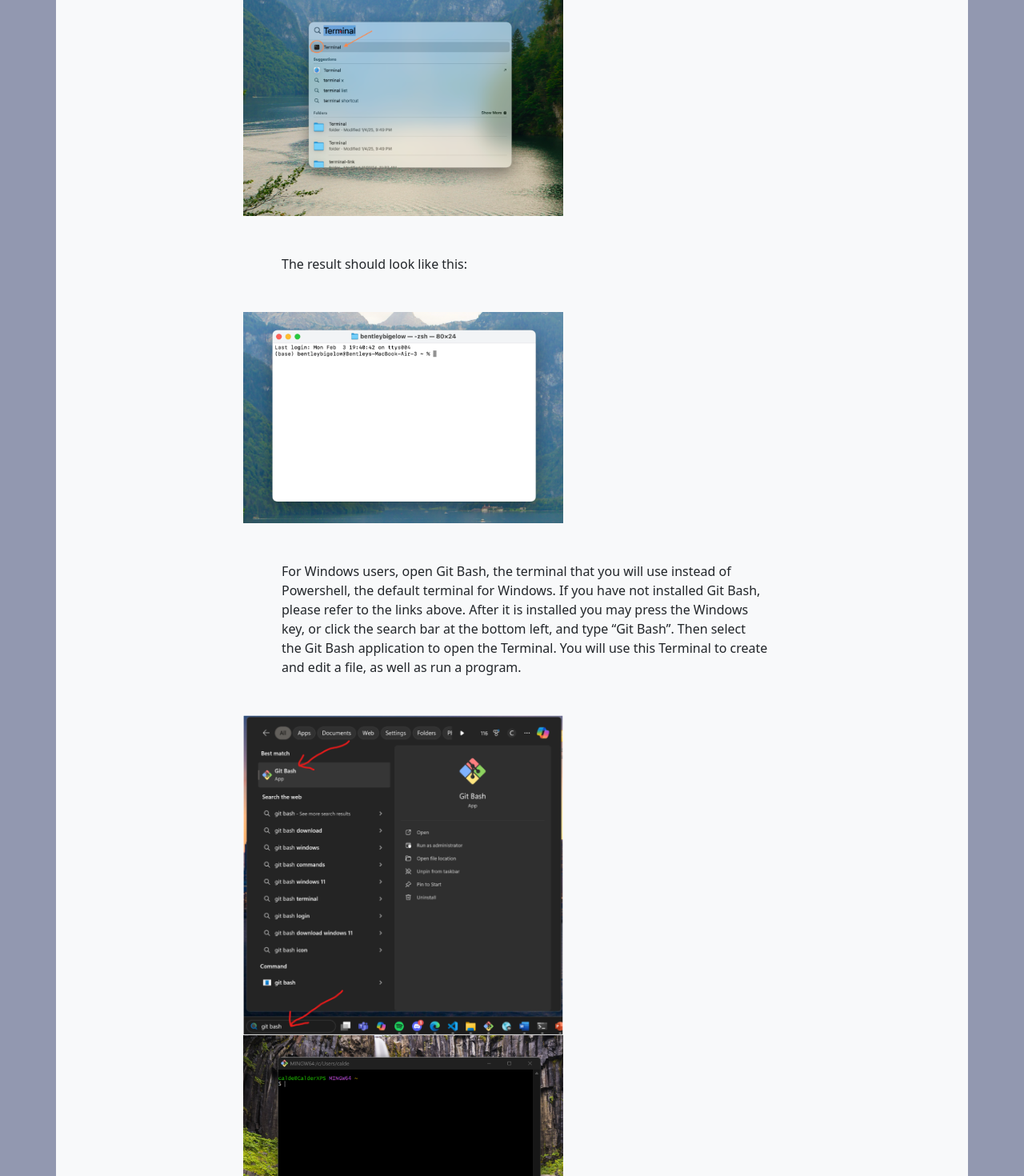
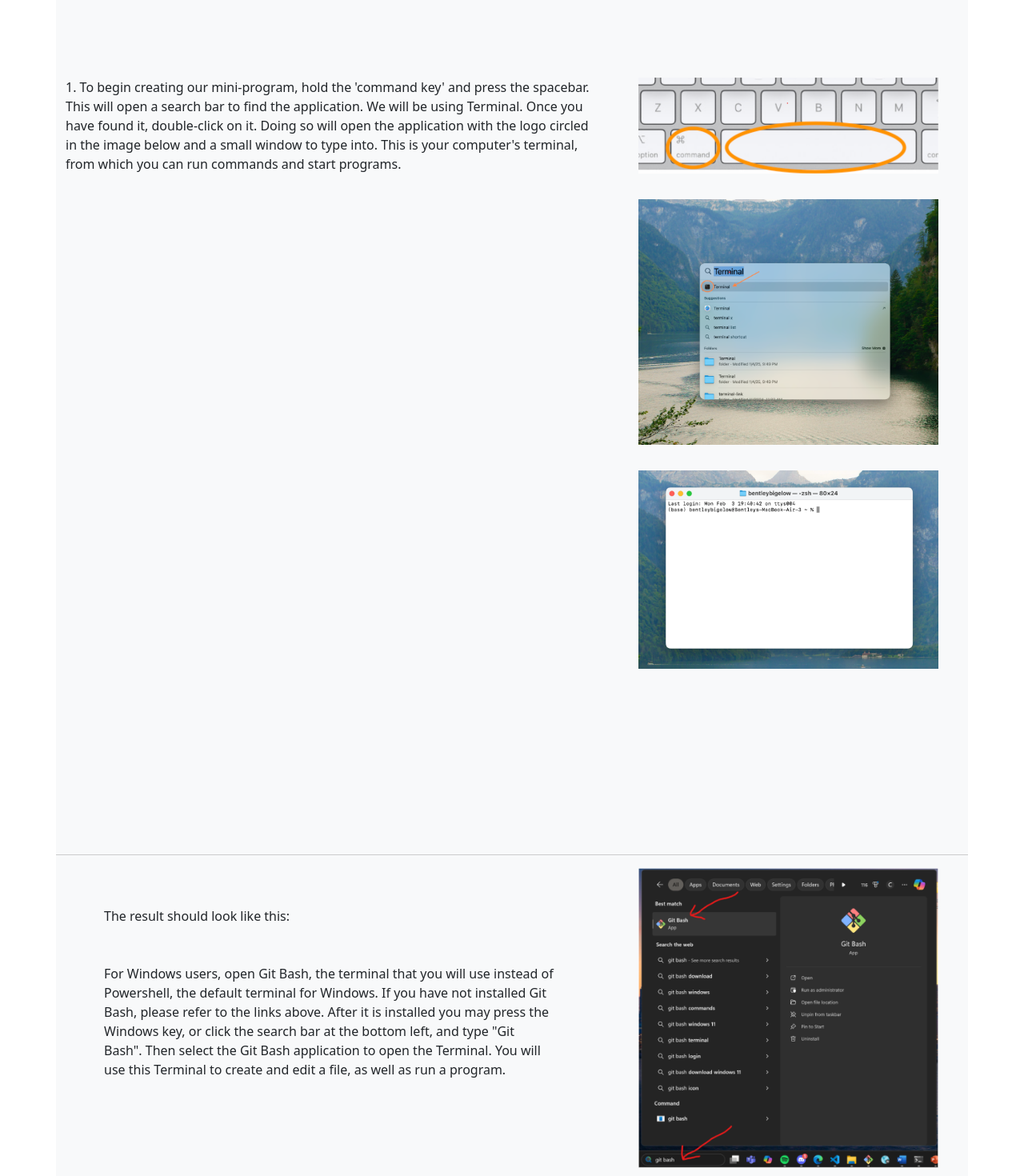
Before and after one commit to Alecyorgesen/wrtg316_instructions, a React (Vite) app: page / in a window 1280 px wide. Shown: the part 1330-2800 px from the top of the page at 80% size. Built offline with nearby package versions, Linux system fonts and the light colour scheme.

Commit message:
added columns for text and images

```diff
--- a/src/app.css
+++ b/src/app.css
@@ -1,10 +1,69 @@
-.background-grey {
-    background-color: hsl(228, 16%, 63%);
+/* Container styling */
+.row {
+  display: flex;
+  align-items: flex-start;
+  gap: 2rem;
+  margin-bottom: 2rem;
+  padding: 1rem 0;
+  border-top: 1px solid #ccc;
+  margin-top: 200px;
+  margin-bottom: 200px;
+}
+
+/* Remove top border from first row */
+#steps .row:first-child {
+  border-top: none;
+}
+
+/* Add bottom border to last row */
+#steps .row:last-child {
+  border-bottom: 1px solid #ccc;
+}
+
+/* Left column for steps */
+.col-8 {
+  flex: 0 0 60%;
+  order: 1;
+}
+
+/* Right column for images */
+.col-2 {
+  flex: 0 0 35%;
+  display: flex;
+  flex-direction: column;
+  gap: 1rem;
+  order: 2;
+}
+
+/* Step container */
+.step-container {
+  margin-bottom: 1rem;
+}
+
+#step6 {
+
+}
+/* Remove default list styling */
+ol {
+  list-style-position: inside;
+  padding-left: 0;
+}
+
+/* Image styling */
+img {
+  max-width: 100%;
+  height: auto;
+  display: block;
+  margin-bottom: 1rem;
+}
+
+/* Responsive layout */
+@media (max-width: 768px) {
+  .row {
+    flex-direction: column;
   }
 
-.background-light-grey {
-  background-color: hsl(0, 0%, 66%);
+  .col-8, .col-2 {
+    flex: 0 0 100%;
+  }
 }
-/* html, .body {
-    background-color: #e6e6e6;
-} */
--- a/src/app.jsx
+++ b/src/app.jsx
@@ -1,20 +1,13 @@
 import React from "react";
-
-import "bootstrap/dist/css/bootstrap.min.css";
-import "bootstrap/dist/js/bootstrap.bundle.min.js"; //I might change this later...
 import "./app.css";
 
 export default function App() {
-  // let difficult_text = "#include <stdio.h>\nint main(){\n\n\n\n\n}"
   return (
     <>
       <header></header>
       <main className="background-grey">
         <div className="container bg-light">
           <div className="row p-5 background-grey"></div>
-          <div className="row">
-            <div className="col-2"></div>
-            <div className="col-8">
               <h2 className="d-flex justify-content-center m-5">
                 Create Your Own Exponent Calculator Program
               </h2>
@@ -50,76 +43,181 @@
                   <li><a href="https://gitforwindows.org/">Git bash </a> (Windows only)</li>
                 </ul>
               </div>
+
               <div id="steps">
                 <h2>Tutorial</h2>
                 <ol>
-                  <li>To begin creating our mini-program, hold the ‘command key’ and press the spacebar. This will open a search bar to find the application. We will be using Terminal. Once you have found it, double-click on it. Doing so will open the application with the logo circled in the image below and a small window to type into. This is your computer’s terminal, from which you can run commands and start programs.
-                  </li>
+                  <div className="row">
+                    <div className="col-8">
+                      <div className="step-container">
+                        <li>To begin creating our mini-program, hold the 'command key' and press the spacebar. This will open a search bar to find the application. We will be using Terminal. Once you have found it, double-click on it. Doing so will open the application with the logo circled in the image below and a small window to type into. This is your computer's terminal, from which you can run commands and start programs.</li>
+                      </div>
+                    </div>
+                    <div className="col-2">
+                      <img src="macKeyboard.png" alt="keyboard" />
+                      <img src="terminal.png" alt="terminal" />
+                      <img src="terminal2.png" alt="terminal" />
+                    </div>
+                  </div>
 
-                  <img src="macKeyboard.png" alt="keyboard" width={400} />
-                  <img src="terminal.png" alt="terminal" width={400} />
-                  <p className="m-5">
-                    The result should look like this:
-                  </p>
-                  <img src="terminal2.png" alt="terminal" width={400} />
-                  <p className="m-5">
-                  For Windows users, open Git Bash, the terminal that you will use instead of Powershell, the default terminal for Windows. If you have not installed Git Bash, please refer to the links above. After it is installed you may press the Windows key, or click the search bar at the bottom left, and type “Git Bash”. Then select the Git Bash application to open the Terminal. You will use this Terminal to create and edit a file, as well as run a program.
-                  </p>
-                  <img src="gitBash.png" alt="Git Bash" width={400} />
-                  <img src="terminal3.png" alt="Git Bash Terminal" width={400} />
-                  <li className="m-5">
-                  From this point forward, Apple-based computers and Windows-based computers will function the same. Where the cursor is blinking, enter the command “cd Desktop”. Then, type the following: nano exponentcalculator.c. Make sure the name of the file ends with ‘.c’ Once you have typed that, hit the “return” button on your keyboard. This will open a text editor to the new file with the name you just gave it, and your terminal should look similar to the images below.
-                  </li>
-                  <img src="nano1.png" alt="terminal" width={400} />
-                  <img src="nano2.png" alt="terminal" width={400} />
-                  <li>We now can type in some code to create our exponent calculator. In order to signal to the computer that this is code for a program and not simply text, copy the following lines and paste them into the nano text editor. </li>
+                  <div className="row">
+                    <div className="col-8">
+                      <div className="step-container">
+                        <p className="m-5">The result should look like this:</p>
+                        <p className="m-5">For Windows users, open Git Bash, the terminal that you will use instead of Powershell, the default terminal for Windows. If you have not installed Git Bash, please refer to the links above. After it is installed you may press the Windows key, or click the search bar at the bottom left, and type "Git Bash". Then select the Git Bash application to open the Terminal. You will use this Terminal to create and edit a file, as well as run a program.</p>
+                      </div>
+                    </div>
+                    <div className="col-2">
+                      <img src="gitBash.png" alt="Git Bash" />
+                      <img src="terminal3.png" alt="Git Bash Terminal" />
+                    </div>
+                  </div>
+
+                  <div className="row">
+                    <div className="col-8">
+                      <div className="step-container">
+                        <li>From this point forward, Apple-based computers and Windows-based computers will function the same. Where the cursor is blinking, enter the command "cd Desktop". Then, type the following: nano exponentcalculator.c. Make sure the name of the file ends with '.c' Once you have typed that, hit the "return" button on your keyboard. This will open a text editor to the new file with the name you just gave it, and your terminal should look similar to the images below.</li>
+                      </div>
+                    </div>
+                    <div className="col-2">
+                      <img src="nano1.png" alt="terminal" />
+                      <img src="nano2.png" alt="terminal" />
+                    </div>
+                  </div>
+
+                  <div className="row">
+                    <div className="col-8">
+                      <div className="step-container">
+                        <li>We now can type in some code to create our exponent calculator. In order to signal to the computer that this is code for a program and not simply text, copy the following lines and paste them into the nano text editor.</li>
                         <p className="background-light-grey">#include &lt;stdio.h&gt;</p>
                         <p className="background-light-grey">int main()&#123;</p>
                         <p className="background-light-grey"> </p>
                         <p className="background-light-grey">&#125;</p>
-                  <p>Note: In order to move up and down in your text file, you must use the arrow keys to go line by line, and in order to create new lines, you must hit ‘return’. All of the code we will type after this step will be inside the ‘&#123;‘ after main() and the ‘&#125;’ at the end of the file. Your text file should now look like this:</p>
-                  <img src="nano3.png" alt="terminal" width={800} />
-                  <li>
-                    We need to create some variables that will store information for our program, just as they do in math. Create a variable for the base (main number), a variable for the exponent, and a variable for the final answer, set to equal the number 1. Each hold integers (int), so they will look like this:
-                  </li>
+                      </div>
+                    </div>
+                    <div className="col-2">
+                      <img src="nano3.png" alt="terminal" />
+                    </div>
+                  </div>
+
+                  <div className="row">
+                    <div className="col-8">
+                      <div className="step-container">
+                        <li>We need to create some variables that will store information for our program, just as they do in math. Create a variable for the base (main number), a variable for the exponent, and a variable for the final answer, set to equal the number 1. Each hold integers (int), so they will look like this:</li>
                         <p className="m-1 background-light-grey">int base;</p>
                         <p className="m-1 background-light-grey">int exponent;</p>
                         <p className="m-1 background-light-grey">int answer = 1;</p>
-                  <p>It is important to note that each line of code ends with a semicolon (;) to help the computer know when that line of code is done. The names of these variables are after the word ‘int,’ and you may call the variables anything you would like. It is best practice to name them related to the job they will help perform and the information they store. Your file should look like this:</p>
-                  <img src="nano4.png" alt="terminal" width={800} />
+                      </div>
+                    </div>
+                    <div className="col-2">
+                      <img src="nano4.png" alt="terminal" />
+                    </div>
+                  </div>
+
+                  <div className="row">
+                    <div className="col-8">
+                      <div className="step-container">
                         <li>We will now instruct the computer to print something out for us to see using the command printf(); and tell the computer to get some information from us, the user, using the command scanf();. Insert the following command into the file:</li>
                         <p className="background-light-grey">printf("\nProvide 2 numbers separated by a space.\nThe first is the base, and the second is the exponent: ");</p>
                         <p className="background-light-grey">scanf("%d %d", &base, &exponent);</p>
-                  <p>When we run our program, we will see that statement in quotes printed out by our computer, and it will wait for us to type 2 numbers separated by a space. Your program should look like this:</p>
-                  <img src="nano5.png" alt="terminal" width={800} />
-                  <h2 id="step6" className="m-5">CHECKPOINT #1</h2>
-                  <li>We will now “compile” our program, meaning that we will tell the computer to prepare to run our new program! In order to save all that we typed in nano, press the keys in the following order: hold the “control ^” key and press ‘X’, press the ‘Y’ key, and then hit ‘Return’ to save what we typed.</li>
-                  <img className="m-5" src="keyboard1.png" alt="keyboard" width={600} />
-                  <p>This will exit out of our nano text editor and take us back to the Terminal, where we will compile our program with the previously-installed gcc compiler.</p>
+                      </div>
+                    </div>
+                    <div className="col-2">
+                      <img src="nano5.png" alt="terminal" />
+                    </div>
+                  </div>
+
+                  <div className="row">
+                  <h2 id="step6">CHECKPOINT #1</h2>
+                    <div className="col-8">
+                      <div className="step-container">
+
+                        <li>We will now "compile" our program, meaning that we will tell the computer to prepare to run our new program! In order to save all that we typed in nano, press the keys in the following order: hold the "control ^" key and press 'X', press the 'Y' key, and then hit 'Return' to save what we typed.</li>
+                      </div>
+                    </div>
+                    <div className="col-2">
+                      <img  src="keyboard1.png" alt="keyboard" />
+                    </div>
+                  </div>
+
+                  <div className="row">
+                    <div className="col-8">
+                      <div id="step7" className="step-container">
                         <li>Run the following command to compile the program:</li>
                         <p className="background-light-grey m-3">gcc exponentcalculator.c -o exponentcalculator</p>
-                  <p>No errors should appear from the Terminal, and it may look like nothing happened, but that means the program is ready to run. Type the following command, and be sure to use the forward slash character (‘/’):</p>
+                        <p>No errors should appear from the Terminal, and it may look like nothing happened, but that means the program is ready to run. Type the following command, and be sure to use the forward slash character ('/'):</p>
                         <p className="background-light-grey m-3">./exponentcalculator</p>
-                  <p>This should print out that message provided in Step #5, and wait for an input of 2 numbers separated by a space. After you have entered 2 numbers, hit ‘Return,’ which should end the program immediately after, as ending after this step is all the program told the computer to do so far.</p>
-                  <img src="terminal5.png" alt="terminal" width={800} />
-                  <p>If your program did not function as depicted above, see the Troubleshooting section points <a href="#trouble5">#5-7</a></p>
-                  <li>Go back into your program and finish creating our exponent calculator. Type the earlier prompt back into the Terminal, and hit ‘Return’:</li>
+                      </div>
+                    </div>
+                    <div className="col-2">
+                      <img src="terminal5.png" alt="terminal" />
+                    </div>
+                  </div>
+
+                  <div className="row">
+                    <div className="col-8">
+                      <div className="step-container">
+                        <li>Go back into your program and finish creating our exponent calculator. Type the earlier prompt back into the Terminal, and hit 'Return':</li>
                         <p className="background-light-grey m-3">nano exponentcalculator.c</p>
-                  <li>Now that we are back into our program, we will create a loop that will multiply the number we gave as the base by itself the number of times we gave as the exponent. To create this, beneath our printf(); and scanf(); lines, we will type for()&#123;. Press ‘Return’ a few times after typing that, and type a &#125; to match the opening &#123; above.</li>
-                  <img className="m-5" src="nano5.png" alt="nano" width={800} />
-                  <li>To make our "for()" loop multiply the base the correct number of times, create a temporary variable named ‘counter’ and start it at 0. We will type it inside the parentheses of "for()&#123;" to look like "for(int counter = 0; )&#123;".</li>
+                      </div>
+                    </div>
+                    <div className="col-2">
+                      <img className="m-5" src="nano5.png" alt="nano" />
+                    </div>
+                  </div>
+
+                  <div className="row">
+                    <div className="col-8">
+                      <div className="step-container">
+                        <li>Now that we are back into our program, we will create a loop that will multiply the number we gave as the base by itself the number of times we gave as the exponent. To create this, beneath our printf(); and scanf(); lines, we will type for()&#123;. Press 'Return' a few times after typing that, and type a &#125; to match the opening &#123; above.</li>
+                        <li>To make our "for()" loop multiply the base the correct number of times, create a temporary variable named 'counter' and start it at 0. We will type it inside the parentheses of "for()&#123;" to look like "for(int counter = 0; )&#123;".</li>
+                      </div>
+                    </div>
+                    <div className="col-2">
+                      <img className="m-5" src="nano6.png" alt="nano" />
+                    </div>
+                  </div>
+
+                  <div className="row">
+                    <div className="col-8">
+                      <div className="step-container">
                         <li>Create the condition to tell our program when to stop multiplying the base by itself. That is the second part to add to our "for()" loop. We want it to stop when our counter equals the number we gave as an exponent, so it will keep multiplying while our counter variable is less than the exponent variable. To put that in code, just like math, we type inside the parentheses "counter &lt; exponent;", looking like:</li>
                         <p className="background-light-grey m-3">for(int counter = 0; counter &lt; exponent; )&#123;</p>
-                  <li>Create the third and final part of this "for()" loop by telling the program to add 1 to our counter variable after we have multiplied the base by itself, written in code simply as "counter++". "++" after a variable just means add 1 to it.  Our set-up "for()" loop should look like the following: </li>
-                  <img className="m-5" src="nano6.png" alt="nano" width={800} />
+                      </div>
+                    </div>
+                    <div className="col-2">
+                      <img className="m-5" src="nano6.png" alt="nano" />
+                    </div>
+                  </div>
+
+                  <div className="row">
+                    <div className="col-8">
+                      <div className="step-container">
                         <li>Implement the actual multiplication to happen at each step of the "for()" loop inside the &#123; &#125; by making the value of your variable answer to the answer variable multiplied by your base variable. Multiplication is represented by * in programs, so we will write this as follows: "answer = answer * base;"</li>
                         <li>Return the calculated answer after the "for()" loop has concluded. This will go after the &#125; of the "for()" loop but before the last &#125; of your program. Use the "printf();" command to tell the computer to print our final answer variable for us to see. Place the following message inside the parentheses of "printf();":</li>
                         <p className="background-light-grey m-3">"The answer = %d\n", answer</p>
-                  <p>Your program should resemble the following:</p>
-                  <img className="m-5" src="nano7.png" alt="nano" width={800} />
-                  <li>Compile your fully-functional exponent calculator. Repeat <a href="#step6">Step #6</a> to save all the code you have written and Step #7 to compile your program and run it, providing 2 numbers separated by a space. The computer will calculate and return the correct answer almost instantaneously with your program. Run "./exponentcalculator" as many times as desired for new calculations.</li>
+                      </div>
+                    </div>
+                    <div className="col-2">
+                      <img className="m-5" src="nano7.png" alt="nano" />
+                    </div>
+                  </div>
+
+                  <div className="row">
+                    <div className="col-8">
+                      <div className="step-container">
+                        <li>Compile your fully-functional exponent calculator. Repeat <a href="#step6">Step #6</a> to save all the code you have written and <a href="#step7">Step #7</a> to compile your program and run it, providing 2 numbers separated by a space. The computer will calculate and return the correct answer almost instantaneously with your program. Run "./exponentcalculator" as many times as desired for new calculations.</li>
+                      </div>
+                    </div>
+                    <div className="col-2">
+                      <img className="m-5" src="nano7.png" alt="nano" />
+                    </div>
+                  </div>
                 </ol>
               </div>
+
+
+
               <div id="comments">
                 <h2>Comments, Notes, and Examples</h2>
                 <p>Fully-Functioning Exponent Calculator:</p>
@@ -174,14 +272,11 @@
               </div>
               <p>QR code for the survey:</p>
               <img src="qrcode.png" alt="qrcode" width={400}/>
-            </div>
             <div className="col-2"></div>
           </div>
           <div className="row p-5 background-grey"></div>
-        </div>
       </main>
       <footer></footer>
-
     </>
   );
 }
```
Also changed, not shown: 1 other file (tests, documents, lock files or other folders). Lines whose indentation alone changed are shown as unchanged.
